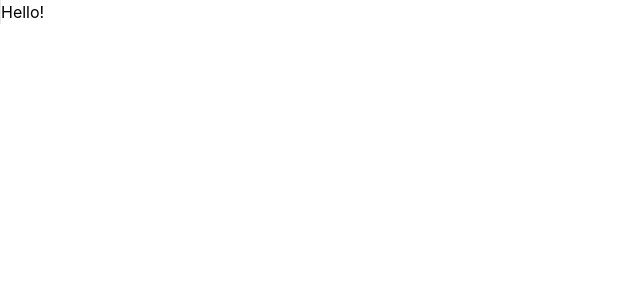
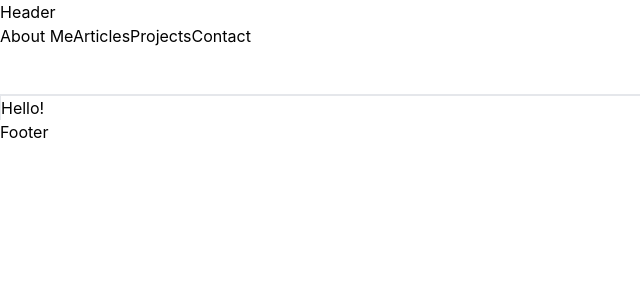
Before and after one commit to NacreousCloud/catcher-web, a Next.js app: page / in a window 1280 px wide. Shown: the top 300 px of the page, without its empty margins (0-640 px from the left). Built offline with nearby package versions, Linux system fonts and the light colour scheme.

Commit message:
Feat: Header, Footer 추가

```diff
--- /dev/null
+++ b/src/components/Footer/index.tsx
@@ -0,0 +1,5 @@
+const Footer = () => {
+  return <footer>Footer</footer>;
+};
+
+export default Footer;
--- /dev/null
+++ b/src/components/Header/index.tsx
@@ -0,0 +1,15 @@
+import Link from "next/link";
+
+const Header = () => {
+  return (
+    <header className="w-full h-24 border-b-2">
+      <h1>Header</h1>
+      <Link href={"about-me"}>About Me</Link>
+      <Link href={"articles"}>Articles</Link>
+      <Link href={"projects"}>Projects</Link>
+      <Link href={"contact"}>Contact</Link>
+    </header>
+  );
+};
+
+export default Header;
--- a/src/pages/_app.tsx
+++ b/src/pages/_app.tsx
@@ -1,10 +1,14 @@
 import "../../styles/globals.css";
 import type { AppProps } from "next/app";
+import Header from "../components/Header";
+import Footer from "../components/Footer";
 
 function MyApp({ Component, pageProps }: AppProps) {
   return (
     <>
+      <Header />
       <Component {...pageProps} />
+      <Footer />
     </>
   );
 }
```
